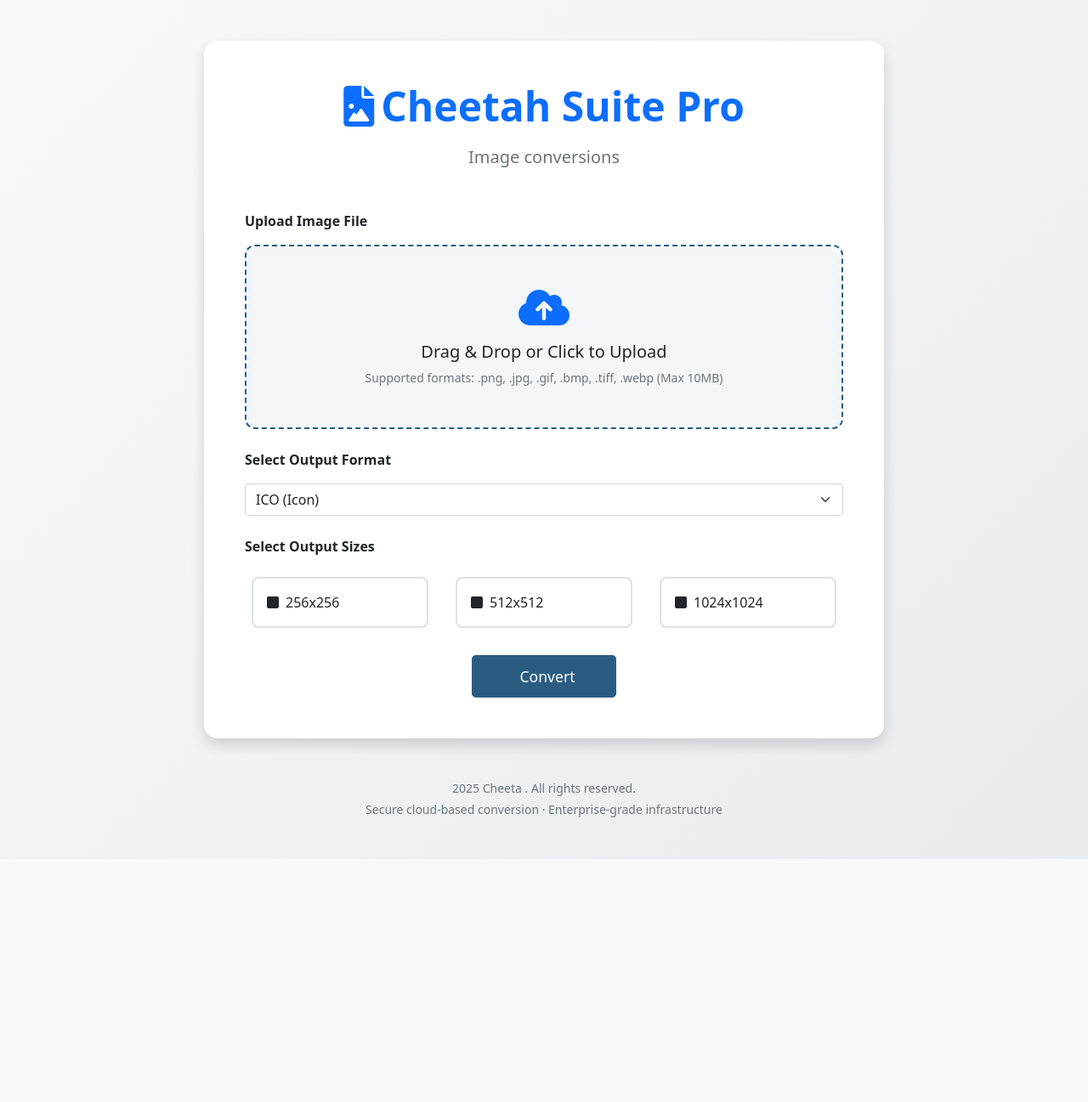
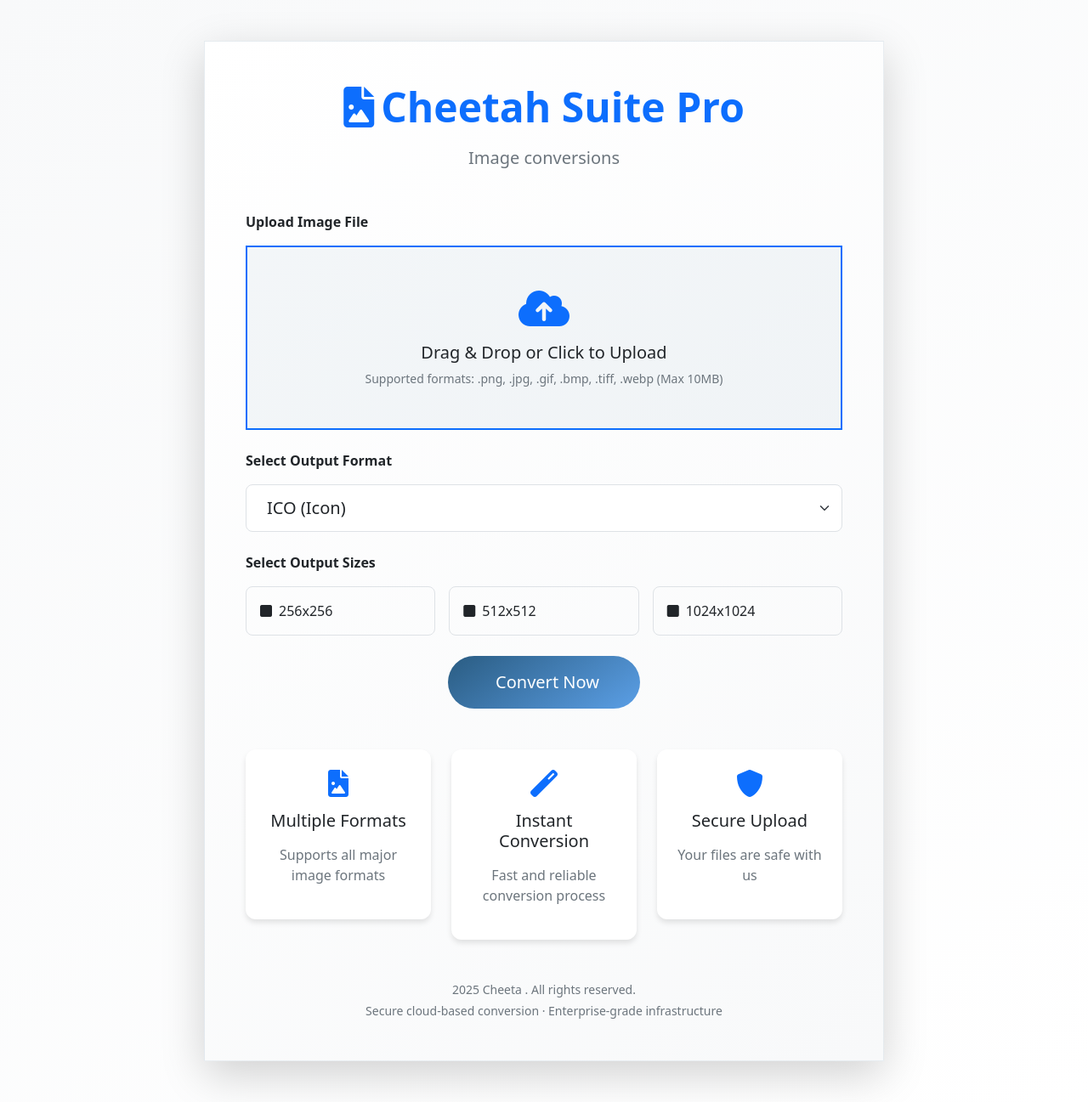
Before and after one commit to Joan-SalvV1/Converter, a Flask app: page / in a window 1280 px wide. Shown: the whole page at 85% size. Before the commit the page ends 1011 px from the top, so only its background shows below. Run offline with Flask 3, Linux system fonts and the light colour scheme; some libraries are stand-ins or nearby versions.

Commit message:
added style and compliance in app

```diff
--- a/app.py
+++ b/app.py
@@ -5,11 +5,6 @@
 
 app = Flask(__name__, static_url_path='/static')
 app.secret_key = 'your_secret_key_here'
-
-# Configure upload folder
-UPLOAD_FOLDER = 'uploads'
-os.makedirs(UPLOAD_FOLDER, exist_ok=True)
-app.config['UPLOAD_FOLDER'] = UPLOAD_FOLDER
 
 # Supported formats
 SUPPORTED_INPUT_FORMATS = {'png', 'jpeg', 'gif', 'bmp', 'tiff', 'webp'}
@@ -28,38 +23,45 @@
     'webp': [10, 30, 50, 70, 90]
 }
 
-def convert_image(input_path, output_path, output_format, sizes=None):
+def convert_image(input_file, output_format, sizes=None):
     try:
-        with Image.open(input_path) as img:
-            # Convertir a RGB si es necesario
-            if img.mode != 'RGB':
-                img = img.convert('RGB')
+        # Leer la imagen desde el archivo
+        img = Image.open(input_file)
 
-            if output_format == 'ico':
-                # Convertir a ICO con múltiples tamaños
-                if sizes is None:
-                    sizes = SUPPORTED_OUTPUT_FORMATS['ico']
+        # Convertir a RGB si es necesario
+        if img.mode != 'RGB':
+            img = img.convert('RGB')
 
-                icon_sizes = [img.resize(s, Image.Resampling.LANCZOS) for s in sizes]
-                icon_sizes[0].save(
-                    output_path,
-                    format="ICO",
-                    append_images=icon_sizes[1:],
-                    quality=100,
-                    bitdepth=32
-                )
-            else:
-                # Convertir a otros formatos
-                if sizes:
-                    img = img.resize(sizes[0], Image.Resampling.LANCZOS)
+        # Crear un buffer para el archivo de salida
+        output_buffer = BytesIO()
 
-                # Guardar con el formato correcto
-                img.save(output_path, format=output_format.upper())
+        if output_format == 'ico':
+            # Convertir a ICO con múltiples tamaños
+            if sizes is None:
+                sizes = SUPPORTED_OUTPUT_FORMATS['ico']
 
-            return True
+            icon_sizes = [img.resize(s, Image.Resampling.LANCZOS) for s in sizes]
+            icon_sizes[0].save(
+                output_buffer,
+                format="ICO",
+                append_images=icon_sizes[1:],
+                quality=100,
+                bitdepth=32
+            )
+        else:
+            # Convertir a otros formatos
+            if sizes:
+                img = img.resize(sizes[0], Image.Resampling.LANCZOS)
+
+            # Guardar con el formato correcto
+            img.save(output_buffer, format=output_format.upper())
+
+        # Mover el puntero al inicio del buffer
+        output_buffer.seek(0)
+        return output_buffer
     except Exception as e:
         flash(f'Error: {str(e)}', 'error')
-        return False
+        return None
 
 @app.route('/', methods=['GET', 'POST'])
 def index():
@@ -84,23 +86,20 @@
                 flash('Invalid output format', 'error')
                 return redirect(request.url)
 
-            # Generar nombre de archivo único
-            filename = os.path.join(app.config['UPLOAD_FOLDER'], file.filename)
-            output_filename = os.path.splitext(filename)[0] + f'.{output_format.lower()}'
-            file.save(filename)
+            # Convertir la imagen
+            output_buffer = convert_image(file, output_format, sizes)
 
-            if convert_image(filename, output_filename, output_format, sizes):
+            if output_buffer:
                 # Devolver el archivo convertido
                 return send_file(
-                    output_filename,
+                    output_buffer,
                     as_attachment=True,
-                    download_name=os.path.basename(output_filename)
+                    download_name=f'converted.{output_format.lower()}',
+                    mimetype=f'image/{output_format}'
                 )
 
-            # Limpieza
-            os.remove(filename)
-            if os.path.exists(output_filename):
-                os.remove(output_filename)
+            # Si hubo un error, redirigir
+            return redirect(request.url)
 
     return render_template('index.html')
 
--- a/static/css/style.css
+++ b/static/css/style.css
@@ -1,71 +1,120 @@
+/* Variables de colores */
 :root {
-    --primary-color: #2A5C82;
-    --secondary-color: #5BA4E6;
-    --accent-color: #FF6B6B;
+    --primary-color: #2a5c82;
+    --secondary-color: #5b9fe6;
+    --success-color: #28a745;
+    --danger-color: #dc3545;
+    --warning-color: #ffc107;
 }
 
+/* Estilos generales */
 body {
-    background: linear-gradient(135deg, #f8f9fa 0%, #e9ecef 100%);
+    background: linear-gradient(145deg, #f8f9fa 0%, #ffffff 100%);
     min-height: 100vh;
 }
 
+/* Tarjeta principal */
 .converter-card {
-    background: white;
-    border-radius: 1rem;
-    box-shadow: 0 0.5rem 1rem rgba(0, 0, 0, 0.15);
-    transition: transform 0.3s ease;
+    background: linear-gradient(145deg, #ffffff 0%, #f8f9fa 100%);
+    border: 1px solid rgba(42, 92, 130, 0.1);
+    transition: all 0.3s ease;
 }
 
 .converter-card:hover {
     transform: translateY(-5px);
+    box-shadow: 0 10px 20px rgba(0, 0, 0, 0.1);
 }
 
+/* Área de subida */
 .upload-area {
-    border: 2px dashed var(--primary-color);
-    border-radius: 0.75rem;
-    background: rgba(42, 92, 130, 0.05);
-    cursor: pointer;
+    background: linear-gradient(145deg, #ffffff 0%, #f8f9fa 100%);
+    border-color: #2a5c82;
     transition: all 0.3s ease;
 }
 
-.upload-area:hover {
-    background: rgba(42, 92, 130, 0.1);
-    border-color: var(--secondary-color);
+.upload-area.dragover {
+    background: linear-gradient(145deg, #e9f3ff 0%, #dfefff 100%) !important;
+    border-color: #5b9fe6 !important;
 }
 
-.size-option {
-    border: 2px solid #dee2e6;
-    border-radius: 0.5rem;
-    padding: 1rem;
-    margin: 0.5rem;
-    transition: all 0.2s ease;
+/* Selector de formato */
+.form-select {
+    border: 1px solid #dee2e6;
+    padding: 0.75rem 1.5rem;
+    border-radius: 8px;
+    transition: all 0.3s ease;
 }
 
-.size-option:hover {
-    border-color: var(--secondary-color);
-    background: rgba(91, 164, 230, 0.05);
+.form-select:focus {
+    border-color: #5b9fe6;
+    box-shadow: 0 0 0 0.25rem rgba(42, 92, 130, 0.25);
 }
 
-.size-option.selected {
-    border-color: var(--primary-color);
-    background: rgba(42, 92, 130, 0.1);
+/* Opciones de tamaño */
+.size-option {
+    border: 1px solid #dee2e6;
+    border-radius: 8px;
+    padding: 1rem;
+    transition: all 0.3s ease;
+    cursor: pointer;
 }
 
+.size-option.active {
+    background: linear-gradient(145deg, #e9f3ff 0%, #dfefff 100%);
+    border-color: #5b9fe6;
+}
+
+/* Botón de conversión */
 .btn-primary {
-    background-color: var(--primary-color);
+    background: linear-gradient(145deg, #2a5c82 0%, #5b9fe6 100%);
     border: none;
-    padding: 0.75rem 2rem;
-    font-size: 1.1rem;
+    padding: 1rem 2rem;
+    border-radius: 50px;
     transition: all 0.3s ease;
 }
 
 .btn-primary:hover {
-    background-color: var(--secondary-color);
-    transform: scale(1.05);
+    transform: translateY(-2px);
+    box-shadow: 0 5px 15px rgba(42, 92, 130, 0.3);
 }
 
+/* Sección de características */
+.features-section {
+    margin-top: 4rem;
+}
+
+.feature-card {
+    background: white;
+    border-radius: 12px;
+    box-shadow: 0 4px 6px rgba(0, 0, 0, 0.1);
+    transition: all 0.3s ease;
+}
+
+.feature-card:hover {
+    transform: translateY(-5px);
+    box-shadow: 0 10px 20px rgba(0, 0, 0, 0.15);
+}
+
+/* Alertas */
+.alert {
+    border-radius: 8px;
+    padding: 1rem;
+    margin-bottom: 1rem;
+}
+
+.alert i {
+    margin-right: 0.5rem;
+}
+
+/* Loading spinner */
+#loading {
+    margin-top: 2rem;
+}
+
+/* Preview de imagen */
 .preview-image {
-    max-width: 200px;
-    border-radius: 0.5rem;
-    box-shadow: 0 0.25rem 0.5rem rgba(0, 0, 0, 0.1);
+    max-width: 100%;
+    border-radius: 8px;
+    box-shadow: 0 4px 6px rgba(0, 0, 0, 0.1);
+    margin-top: 1rem;
 }
--- a/static/js/app.js
+++ b/static/js/app.js
@@ -4,6 +4,7 @@
     const uploadArea = document.querySelector('.upload-area');
     const previewContainer = document.getElementById('preview-container');
     const previewImage = document.getElementById('preview-image');
+    const loading = document.getElementById('loading');
 
     // Click handler
     uploadArea.addEventListener('click', () => fileInput.click());
@@ -20,15 +21,13 @@
     function highlight(e) {
         e.preventDefault();
         e.stopPropagation();
-        uploadArea.style.borderColor = 'var(--secondary-color)';
-        uploadArea.style.background = 'rgba(91, 164, 230, 0.1)';
+        uploadArea.classList.add('dragover');
     }
 
     function unhighlight(e) {
         e.preventDefault();
         e.stopPropagation();
-        uploadArea.style.borderColor = 'var(--primary-color)';
-        uploadArea.style.background = 'rgba(42, 92, 130, 0.05)';
+        uploadArea.classList.remove('dragover');
     }
 
     // Handle file drop
@@ -62,7 +61,7 @@
     // File validation
     function allowedFile(filename) {
         const ext = filename.split('.').pop().toLowerCase();
-        return ['png', 'jpg', 'jpeg', 'gif', 'bmp', 'tiff', 'webp'].includes(ext);
+        return ['png', 'jpeg', 'gif', 'bmp', 'tiff', 'webp'].includes(ext);
     }
 
     // Preview image
@@ -98,11 +97,20 @@
         }
     });
 
+    // Form submission handling
+    const form = document.querySelector('form');
+    form.addEventListener('submit', (e) => {
+        e.preventDefault();
+        loading.style.display = 'block';
+
+        // Submit the form
+        form.submit();
+    });
+
     // Form validation
     (() => {
         'use strict'
         const forms = document.querySelectorAll('.needs-validation')
-
         Array.from(forms).forEach(form => {
             form.addEventListener('submit', event => {
                 if (!form.checkValidity()) {
@@ -112,5 +120,5 @@
                 form.classList.add('was-validated')
             }, false)
         })
-    })();
+    })()
 });
--- a/templates/index.html
+++ b/templates/index.html
@@ -3,14 +3,15 @@
 <head>
     <meta charset="UTF-8">
     <meta name="viewport" content="width=device-width, initial-scale=1.0">
-    <title>Image Converter | Cheetah suite</title>
+    <title>Image Converter | Cheetah Suite</title>
     <link href="https://cdn.jsdelivr.net/npm/bootstrap@5.1.3/dist/css/bootstrap.min.css" rel="stylesheet">
     <link rel="stylesheet" href="https://cdnjs.cloudflare.com/ajax/libs/font-awesome/6.0.0/css/all.min.css">
     <link rel="stylesheet" href="{{ url_for('static', filename='css/style.css') }}">
+    <link href="https://unpkg.com/aos@2.3.1/dist/aos.css" rel="stylesheet">
 </head>
 <body>
     <div class="container py-5">
-        <div class="converter-card p-4 p-lg-5 mx-auto" style="max-width: 800px;">
+        <div class="converter-card p-4 p-lg-5 mx-auto shadow-lg rounded-4" style="max-width: 800px;">
             <div class="text-center mb-5">
                 <h1 class="display-5 fw-bold mb-3 text-primary">
                     <i class="fas fa-file-image me-2"></i>Cheetah Suite Pro
@@ -22,6 +23,7 @@
                 {% if messages %}
                     {% for category, message in messages %}
                         <div class="alert alert-{{ category }} alert-dismissible fade show" role="alert">
+                            <i class="fas fa-exclamation-triangle me-2"></i>
                             {{ message }}
                             <button type="button" class="btn-close" data-bs-dismiss="alert" aria-label="Close"></button>
                         </div>
@@ -32,7 +34,9 @@
             <form method="POST" enctype="multipart/form-data" class="needs-validation" novalidate>
                 <div class="mb-4">
                     <label class="form-label fw-bold mb-3">Upload Image File</label>
-                    <div class="upload-area p-5 text-center" onclick="document.getElementById('file').click()">
+                    <div class="upload-area p-5 text-center border border-2 border-primary rounded-4"
+                         style="background: rgba(42, 92, 130, 0.05); transition: all 0.3s ease;"
+                         onclick="document.getElementById('file').click()">
                         <i class="fas fa-cloud-upload-alt fa-3x text-primary mb-3"></i>
                         <h5 class="mb-2">Drag & Drop or Click to Upload</h5>
                         <p class="text-muted small mb-0">Supported formats: .png, .jpg, .gif, .bmp, .tiff, .webp (Max 10MB)</p>
@@ -45,7 +49,7 @@
 
                 <div class="mb-4">
                     <label class="form-label fw-bold mb-3">Select Output Format</label>
-                    <select class="form-select" name="output_format" required>
+                    <select class="form-select form-select-lg" name="output_format" required>
                         <option value="ico">ICO (Icon)</option>
                         <option value="png">PNG</option>
                         <option value="jpeg">JPEG</option>
@@ -90,20 +94,57 @@
                 </div>
 
                 <div class="text-center">
-                    <button type="submit" class="btn btn-primary btn-lg px-5">
-                        <i class="fas fa-convert me-2"></i>Convert
+                    <button type="submit" class="btn btn-primary btn-lg px-5 py-3 rounded-pill">
+                        <i class="fas fa-convert me-2"></i>Convert Now
                     </button>
                 </div>
             </form>
-        </div>
 
-        <div class="text-center mt-5 text-muted small">
-            <p class="mb-1"> 2025 Cheeta . All rights reserved.</p>
-            <p class="mb-0">Secure cloud-based conversion · Enterprise-grade infrastructure</p>
+            <div class="features-section mt-5" data-aos="fade-up">
+                <div class="row g-4">
+                    <div class="col-md-4">
+                        <div class="feature-card p-4 text-center">
+                            <i class="fas fa-file-image fa-2x text-primary mb-3"></i>
+                            <h5 class="mb-3">Multiple Formats</h5>
+                            <p class="text-muted">Supports all major image formats</p>
+                        </div>
+                    </div>
+                    <div class="col-md-4">
+                        <div class="feature-card p-4 text-center">
+                            <i class="fas fa-magic fa-2x text-primary mb-3"></i>
+                            <h5 class="mb-3">Instant Conversion</h5>
+                            <p class="text-muted">Fast and reliable conversion process</p>
+                        </div>
+                    </div>
+                    <div class="col-md-4">
+                        <div class="feature-card p-4 text-center">
+                            <i class="fas fa-shield-alt fa-2x text-primary mb-3"></i>
+                            <h5 class="mb-3">Secure Upload</h5>
+                            <p class="text-muted">Your files are safe with us</p>
+                        </div>
+                    </div>
+                </div>
+            </div>
+
+            <div class="text-center mt-5">
+                <div class="row justify-content-center">
+                    <div class="col-auto">
+                        <p class="mb-1 small text-muted"> 2025 Cheeta . All rights reserved.</p>
+                        <p class="mb-0 small text-muted">Secure cloud-based conversion · Enterprise-grade infrastructure</p>
+                    </div>
+                </div>
+            </div>
         </div>
     </div>
 
     <script src="https://cdn.jsdelivr.net/npm/bootstrap@5.1.3/dist/js/bootstrap.bundle.min.js"></script>
+    <script src="https://unpkg.com/aos@2.3.1/dist/aos.js"></script>
     <script src="{{ url_for('static', filename='js/app.js') }}"></script>
+    <script>
+        AOS.init({
+            duration: 800,
+            once: true
+        });
+    </script>
 </body>
 </html>
```
